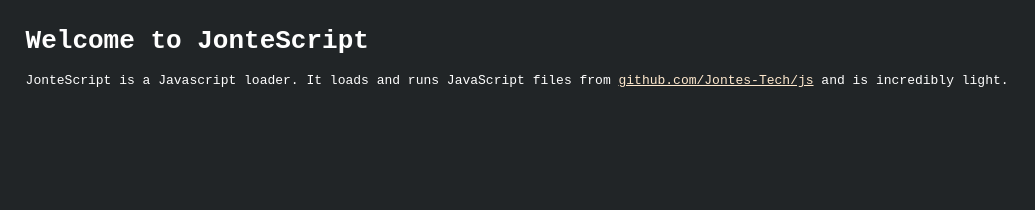
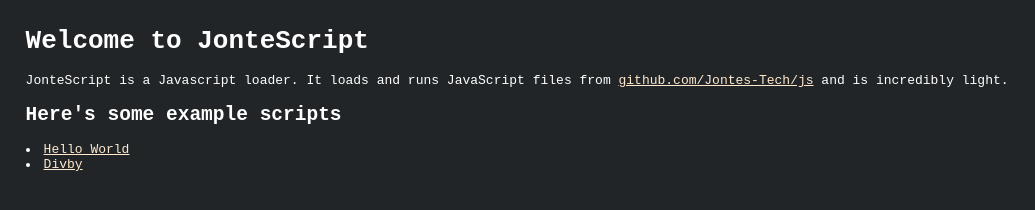
Before and after one commit to Jontes-Tech/js, a plain HTML site: page src/index.html in a window 1280 px wide. Shown: the whole page, without its empty margins (0-1035 px from the left). Drawn offline with Linux system fonts and the light colour scheme.

Commit message:
feat(src/index.html): index

```diff
--- a/src/index.html
+++ b/src/index.html
@@ -30,6 +30,7 @@
         }
         else {
             document.getElementById('content').innerHTML = '<h1>Welcome to JonteScript</h1><p>JonteScript is a Javascript loader. It loads and runs JavaScript files from <a href="https://github.com/Jontes-Tech/js">github.com/Jontes-Tech/js</a> and is incredibly light.</p>';
+            document.getElementById('content').innerHTML += `<h2>Here's some example scripts</h2><li><a href='${location.href}?s=helloworld'>Hello World</a></li><li><a href='${location.href}?s=divby'>Divby</a></li>`
         }
 
         head.appendChild(js);
```
